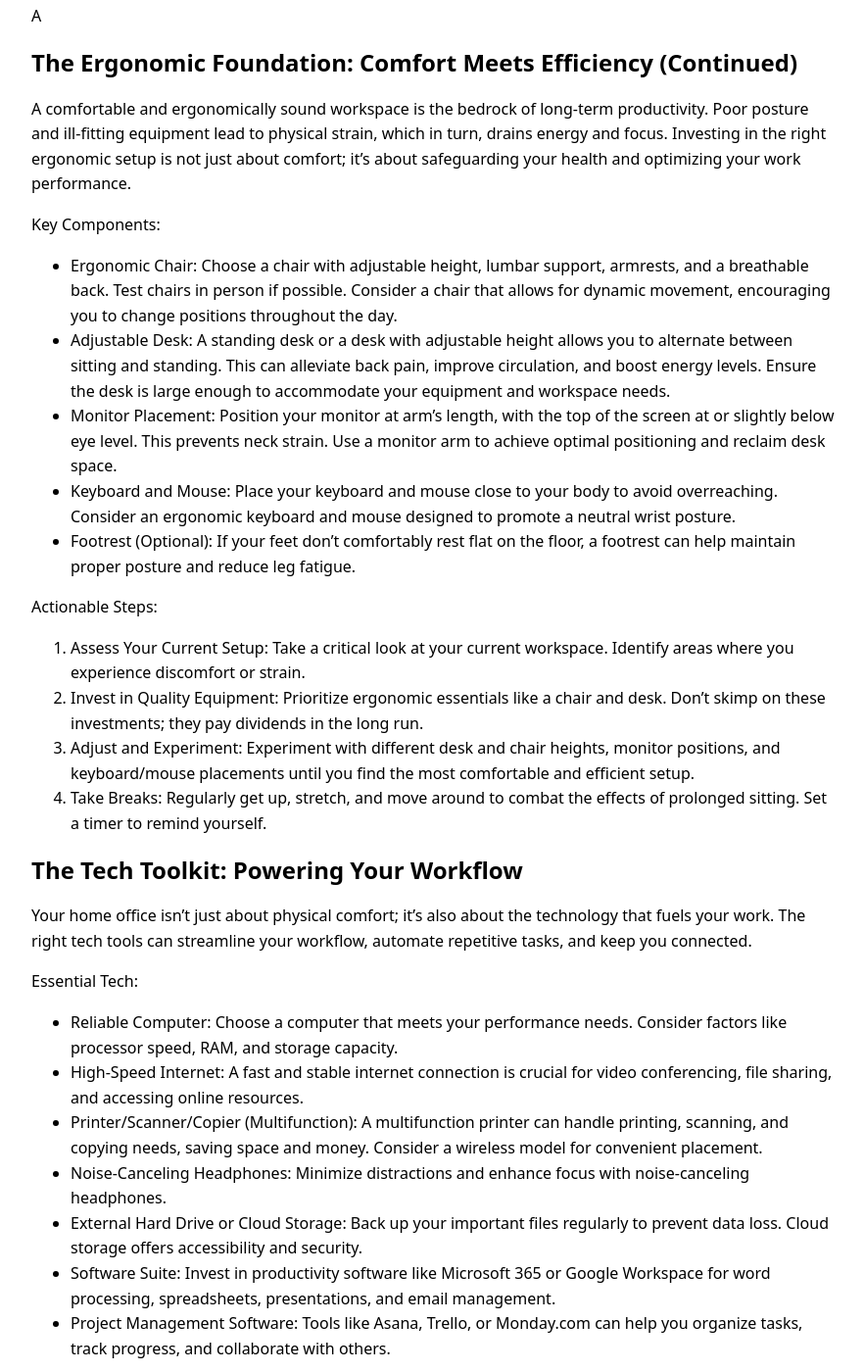
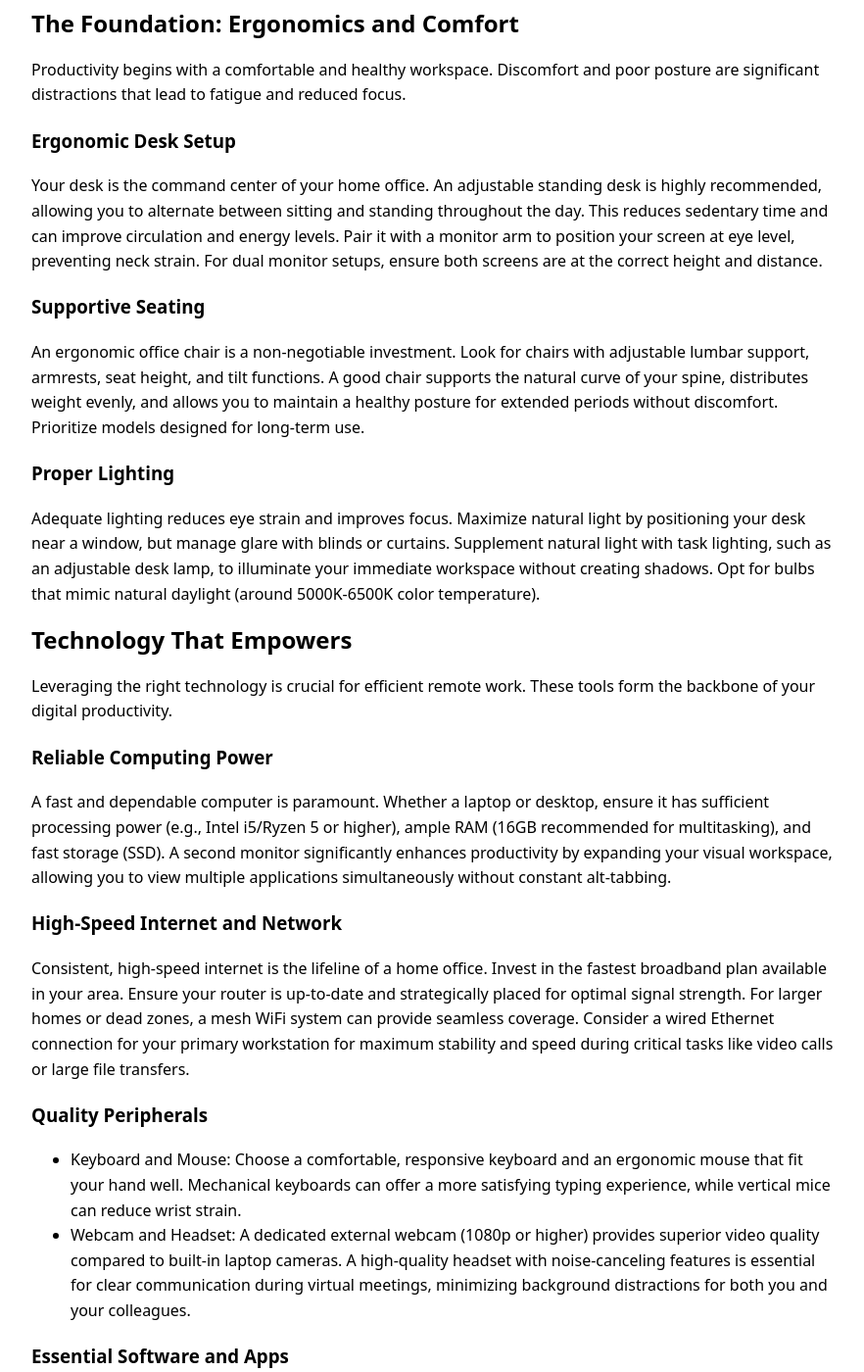
Before and after one commit to ironaclaw/ironaclaw.github.io, a Jekyll site: the page built from _posts/2026-02-14-home-office-productivity-essentials.md, in a window 1280 px wide and 1400 px high, scrolled down 304 px. Shown: the whole window at 98% size, without its empty margins (198-1080 px from the left). Built offline with Jekyll 4.4.1, drawn with Linux system fonts in a browser that asks for light colours; some of the changed text lies outside the part shown.

Commit message:
Add 2026-02-14-home-office-productivity-essentials.md

```diff
--- a/_posts/2026-02-14-home-office-productivity-essentials.md
+++ b/_posts/2026-02-14-home-office-productivity-essentials.md
@@ -6,95 +6,98 @@ date: '2026-02-14'
 description: ''
 tags: []
 keywords: []
-model_used: gemini-2.0-flash-lite
+model_used: gemini-2.5-flash
 ---
 
-# Building a Productive Home Office: Essential Tools and Strategies
+# Boost Your Output: Essential Home Office Productivity Tools and Strategies
 
-The home office has become a central hub for many, demanding an environment that fosters focus and efficiency. A truly productive home office goes beyond just a desk and a computer; it requires a strategic setup of essential tools and practices designed to minimize distractions and maximize output. This guide outlines the core components necessary to transform your workspace into a powerhouse of productivity.
+The shift to remote work has transformed the professional landscape, making the home office a central hub for productivity. Yet, merely having a desk and a computer isn't enough to consistently achieve high output. A truly productive home office is a carefully curated environment, supported by the right tools and habits. This article outlines the essential elements needed to optimize your workspace, streamline your workflow, and maximize your productivity from home.
 
-## The Ergonomic Foundation: Comfort Meets Efficiency
+## The Foundation: Ergonomics and Comfort
 
-A
+Productivity begins with a comfortable and healthy workspace. Discomfort and poor posture are significant distractions that lead to fatigue and reduced focus.
 
-## The Ergonomic Foundation: Comfort Meets Efficiency (Continued)
+### Ergonomic Desk Setup
 
-A comfortable and ergonomically sound workspace is the bedrock of long-term productivity. Poor posture and ill-fitting equipment lead to physical strain, which in turn, drains energy and focus. Investing in the right ergonomic setup is not just about comfort; it's about safeguarding your health and optimizing your work performance.
+Your desk is the command center of your home office. An adjustable standing desk is highly recommended, allowing you to alternate between sitting and standing throughout the day. This reduces sedentary time and can improve circulation and energy levels. Pair it with a monitor arm to position your screen at eye level, preventing neck strain. For dual monitor setups, ensure both screens are at the correct height and distance.
 
-Key Components:
+### Supportive Seating
 
-*   Ergonomic Chair: Choose a chair with adjustable height, lumbar support, armrests, and a breathable back. Test chairs in person if possible. Consider a chair that allows for dynamic movement, encouraging you to change positions throughout the day.
-*   Adjustable Desk: A standing desk or a desk with adjustable height allows you to alternate between sitting and standing. This can alleviate back pain, improve circulation, and boost energy levels. Ensure the desk is large enough to accommodate your equipment and workspace needs.
-*   Monitor Placement: Position your monitor at arm's length, with the top of the screen at or slightly below eye level. This prevents neck strain. Use a monitor arm to achieve optimal positioning and reclaim desk space.
-*   Keyboard and Mouse: Place your keyboard and mouse close to your body to avoid overreaching. Consider an ergonomic keyboard and mouse designed to promote a neutral wrist posture.
-*   Footrest (Optional): If your feet don't comfortably rest flat on the floor, a footrest can help maintain proper posture and reduce leg fatigue.
+An ergonomic office chair is a non-negotiable investment. Look for chairs with adjustable lumbar support, armrests, seat height, and tilt functions. A good chair supports the natural curve of your spine, distributes weight evenly, and allows you to maintain a healthy posture for extended periods without discomfort. Prioritize models designed for long-term use.
 
-Actionable Steps:
+### Proper Lighting
 
-1.  Assess Your Current Setup: Take a critical look at your current workspace. Identify areas where you experience discomfort or strain.
-2.  Invest in Quality Equipment: Prioritize ergonomic essentials like a chair and desk. Don't skimp on these investments; they pay dividends in the long run.
-3.  Adjust and Experiment: Experiment with different desk and chair heights, monitor positions, and keyboard/mouse placements until you find the most comfortable and efficient setup.
-4.  Take Breaks: Regularly get up, stretch, and move around to combat the effects of prolonged sitting. Set a timer to remind yourself.
+Adequate lighting reduces eye strain and improves focus. Maximize natural light by positioning your desk near a window, but manage glare with blinds or curtains. Supplement natural light with task lighting, such as an adjustable desk lamp, to illuminate your immediate workspace without creating shadows. Opt for bulbs that mimic natural daylight (around 5000K-6500K color temperature).
 
-## The Tech Toolkit: Powering Your Workflow
+## Technology That Empowers
 
-Your home office isn't just about physical comfort; it's also about the technology that fuels your work. The right tech tools can streamline your workflow, automate repetitive tasks, and keep you connected.
+Leveraging the right technology is crucial for efficient remote work. These tools form the backbone of your digital productivity.
 
-Essential Tech:
+### Reliable Computing Power
 
-*   Reliable Computer: Choose a computer that meets your performance needs. Consider factors like processor speed, RAM, and storage capacity.
-*   High-Speed Internet: A fast and stable internet connection is crucial for video conferencing, file sharing, and accessing online resources.
-*   Printer/Scanner/Copier (Multifunction): A multifunction printer can handle printing, scanning, and copying needs, saving space and money. Consider a wireless model for convenient placement.
-*   Noise-Canceling Headphones: Minimize distractions and enhance focus with noise-canceling headphones.
-*   External Hard Drive or Cloud Storage: Back up your important files regularly to prevent data loss. Cloud storage offers accessibility and security.
-*   Software Suite: Invest in productivity software like Microsoft 365 or Google Workspace for word processing, spreadsheets, presentations, and email management.
-*   Project Management Software: Tools like Asana, Trello, or Monday.com can help you organize tasks, track progress, and collaborate with others.
+A fast and dependable computer is paramount. Whether a laptop or desktop, ensure it has sufficient processing power (e.g., Intel i5/Ryzen 5 or higher), ample RAM (16GB recommended for multitasking), and fast storage (SSD). A second monitor significantly enhances productivity by expanding your visual workspace, allowing you to view multiple applications simultaneously without constant alt-tabbing.
 
-Actionable Steps:
+### High-Speed Internet and Network
 
-1.  Evaluate Your Tech Needs: Identify the specific tech tools you need to perform your work effectively.
-2.  Research and Compare: Compare different models and brands to find the best value for your budget. Read reviews and consider user feedback.
-3.  Optimize Your Setup: Configure your devices and software to maximize efficiency. Customize settings to suit your workflow.
-4.  Stay Updated: Regularly update your software and operating systems to benefit from the latest features and security patches.
+Consistent, high-speed internet is the lifeline of a home office. Invest in the fastest broadband plan available in your area. Ensure your router is up-to-date and strategically placed for optimal signal strength. For larger homes or dead zones, a mesh WiFi system can provide seamless coverage. Consider a wired Ethernet connection for your primary workstation for maximum stability and speed during critical tasks like video calls or large file transfers.
+
+### Quality Peripherals
+
+*   Keyboard and Mouse: Choose a comfortable, responsive keyboard and an ergonomic mouse that fit your hand well. Mechanical keyboards can offer a more satisfying typing experience, while vertical mice can reduce wrist strain.
+*   Webcam and Headset: A dedicated external webcam (1080p or higher) provides superior video quality compared to built-in laptop cameras. A high-quality headset with noise-canceling features is essential for clear communication during virtual meetings, minimizing background distractions for both you and your colleagues.
+
+### Essential Software and Apps
+
+1.  Project Management Tools: Platforms like Asana, Trello, or Monday.com help organize tasks, track progress, and collaborate with teams.
+2.  Communication Platforms: Slack, Microsoft Teams, or Google Meet facilitate instant messaging, video conferencing, and file sharing.
+3.  Cloud Storage: Services like Google Drive, Dropbox, or OneDrive ensure your files are accessible from anywhere, backed up, and easily shareable.
+4.  Note-Taking Apps: Evernote, Notion, or OneNote are invaluable for capturing ideas, organizing information, and creating digital notebooks.
+
+## Streamlining Workflow: Organization and Focus
+
+Beyond hardware and software, effective organization and strategies for maintaining focus are critical for sustained productivity.
+
+### Digital Organization Tools
+
+Implement a consistent file naming convention and folder structure for digital documents. Utilize cloud storage features for version control and easy retrieval. For email, aim for inbox zero by processing messages promptly, archiving what's done, and moving actionable items to your task list. Use calendar apps to schedule tasks, meetings, and breaks, ensuring you have a clear overview of your day.
+
+### Physical Organization
+
+A clutter-free physical workspace promotes a clutter-free mind.
+1.  Cable Management: Use cable ties, sleeves, or cable management boxes to keep cords tidy and out of sight, reducing visual noise and potential tripping hazards.
+2.  Storage Solutions: Employ shelves, drawers, or filing cabinets to store documents, office supplies, and personal items. Everything should have a designated place.
+3.  Minimalism: Regularly declutter your desk, keeping only essential items within reach. A minimalist setup reduces distractions and makes your workspace more inviting.
+
+### Noise Reduction
+
+Distractions are productivity killers.
+*   Noise-Canceling Headphones: Invest in quality headphones to block out ambient sounds, whether it's household noise or external construction.
+*   Acoustic Panels: For more permanent solutions, consider acoustic panels on walls to absorb sound and improve the overall sound quality of your space, especially beneficial for frequent video calls.
+*   Environmental Control: Close doors and windows to minimize external noise. Communicate your work hours to household members to establish boundaries.
+
+### Time Management Techniques
+
+Structured approaches to time can significantly boost output.
+1.  Pomodoro Technique: Work in focused 25-minute intervals, followed by short breaks. This helps maintain concentration and prevents burnout.
+2.  Time Blocking: Allocate specific blocks of time in your calendar for different tasks or projects. This ensures dedicated focus and prevents context switching.
+3.  Prioritization: Use methods like the Eisenhower Matrix (urgent/important) to prioritize tasks, focusing on high-impact activities first.
+
+## Beyond the Gear: Mindset and Habits
+
+Ultimately, productivity is a blend of tools and personal discipline.
+
+### Dedicated Workspace
+
+Establish a clear boundary between your work and personal life by designating a specific area solely for work. This physical separation helps mentally transition into work mode and signals to others that you are focused. Even a corner of a room, consistently used for work, can serve this purpose.
+
+### Regular Breaks and Movement
+
+Avoid prolonged sitting. Schedule short breaks every hour to stand, stretch, or walk around. Incorporate longer breaks for meals and light exercise. Regular movement improves blood flow, reduces fatigue, and can refresh your mind, leading to better focus upon returning to tasks.
+
+### Minimizing Distractions
+
+Actively manage distractions. Turn off unnecessary notifications on your computer and phone. Close irrelevant browser tabs. Communicate your availability to colleagues and family members. Develop a consistent morning routine to start your day with purpose and a clear mind, setting the stage for productive work.
 
 ## Conclusion
 
-Creating a productive home office is an ongoing process, not a one-time setup. By focusing on ergonomics, essential tech, and smart strategies, you can transform your workspace into a powerful engine for productivity and achieve your work goals more effectively. Remember to regularly evaluate and adjust your setup to ensure it continues to meet your evolving needs.
-
-## Optimizing Your Physical Environment
-
-Beyond your tech setup, the physical aspects of your home office significantly impact focus and well-being. A well-designed space reduces cognitive load and promotes a conducive work atmosphere.
-
-*   Natural Light & Task Lighting: Position your desk to maximize natural light exposure, which can boost mood and energy. Supplement with adjustable task lighting (e.g., a desk lamp) to reduce eye strain during darker hours or detailed work. Avoid overhead glare.
-*   Organization & Decluttering: A cluttered space leads to a cluttered mind. Implement a "place for everything" system. Utilize drawers, shelves, and document organizers. Regularly declutter your desk, keeping only essential items within reach.
-*   Minimizing Visual Distractions: Position your desk facing a wall or a calm view rather than a busy hallway or window overlooking high-traffic areas. Use privacy screens if necessary. Keep personal items to a minimum to maintain a professional focus.
-*   Cable Management: Untamed cables create visual chaos and can be a safety hazard. Invest in cable ties, sleeves, or a cable management box to keep wires organized and out of sight.
-*   Air Quality & Comfort: Ensure good ventilation. Consider a small air purifier or desk plants (e.g., snake plant, ZZ plant) to improve air quality and add a touch of nature, which can reduce stress. Maintain a comfortable room temperature.
-
-Actionable Steps:
-
-1.  Assess Your Lighting: Evaluate natural light availability and invest in quality task lighting.
-2.  Declutter & Organize Systematically: Dedicate 15 minutes weekly to declutter your desk. Implement storage solutions for papers and supplies.
-3.  Implement Cable Management: Purchase cable ties or sleeves and organize all visible wires.
-
-## Cultivating Productive Habits & Routines
-
-Even with the perfect setup, sustained productivity relies on effective habits and routines. These strategies help manage your time, maintain focus, and prevent burnout.
-
-*   Time Management Techniques: Experiment with methods like the Pomodoro Technique (25 minutes of focused work, 5-minute break) or time blocking (scheduling specific tasks for dedicated time slots). Find what aligns with your natural work rhythm.
-*   Setting Clear Boundaries: Define your work hours and communicate them to family, friends, and colleagues. Avoid blurring the lines between work and personal life. When your workday ends, mentally and physically "leave" the office.
-*   Strategic Breaks: Regular short breaks are essential for mental rejuvenation. Step away from your screen, stretch, walk, or engage in a non-work-related activity. Avoid simply switching to another screen (e.g., social media).
-*   Minimizing Digital Distractions: Turn off non-essential notifications on your computer and phone during focused work periods. Use website blockers if certain sites are a consistent distraction. Close unnecessary tabs.
-*   Goal Setting & Prioritization: Start each day by identifying your top 1-3 priorities. Use the "Eisenhower Matrix" (Urgent/Important) to categorize tasks and focus on what truly moves the needle.
-*   Establish a Routine: Develop a consistent start and end-of-day routine. This could include reviewing your schedule, planning tasks, or a brief wind-down activity to transition out of work mode.
-
-Actionable Steps:
-
-1.  Experiment with Time Management: Choose one technique (e.g., Pomodoro) and try it for a week.
-2.  Define & Communicate Work Hours: Set clear start and end times for your workday.
-3.  Schedule Strategic Breaks: Integrate 5-10 minute breaks every hour or two into your schedule.
-4.  Review & Adjust Weekly: Dedicate time each week to reflect on what worked and what didn't in your routine and environment. Make necessary adjustments.
-
-## Conclusion
-
-Creating a productive home office is an ongoing process, not a one-time setup. By focusing on ergonomics, essential tech, and smart strategies, you can transform your workspace into a powerful engine for productivity and achieve your work goals more effectively. Remember to regularly evaluate and adjust your setup to ensure it continues to meet your evolving needs.
+Building a productive home office is an ongoing process that combines strategic investments in ergonomic equipment and powerful technology with disciplined organizational habits and a focused mindset. By meticulously curating your physical and digital environment, and by adopting proven time management and distraction reduction techniques, you can transform your home office into a highly efficient engine for sustained productivity and professional success.
```
